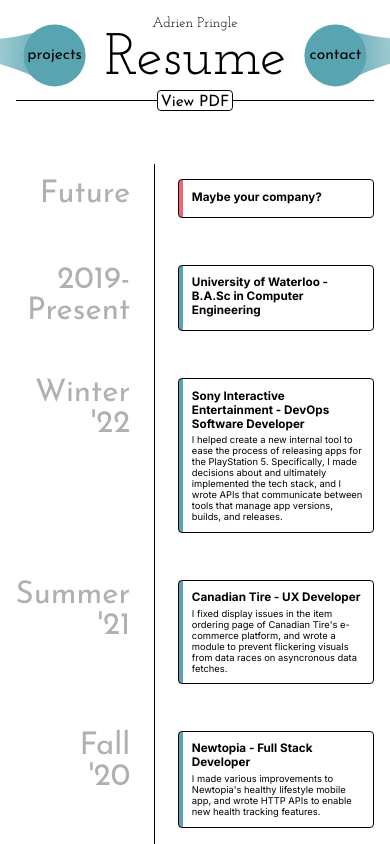
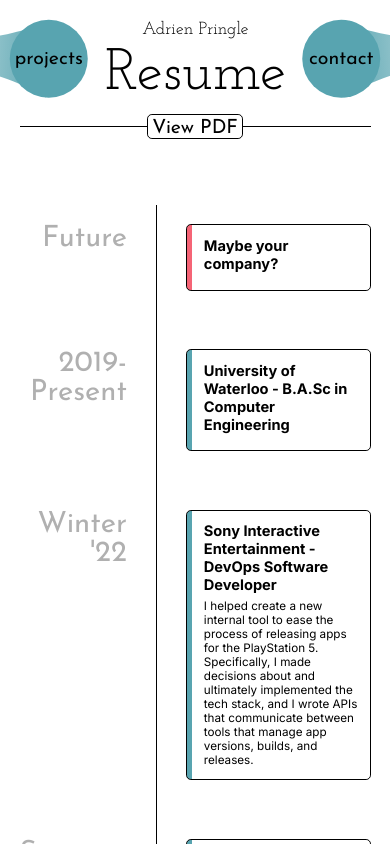
Before and after one commit to AdrienPringle/personal-website-v2, a Next.js app: page /resume in a window 390 px wide. Shown: the top 844 px of the page. Built offline with nearby package versions, Linux system fonts and the light colour scheme.

Commit message:
improve mobile spacing

```diff
--- a/components/background.tsx
+++ b/components/background.tsx
@@ -112,7 +112,7 @@
 	// const [svgWitdh, setWidth] = useState(0);
 	// const [svgHeight, setHeight] = useState(0);
 
-	const isMobile = windowWidth <= 480;
+	const isMobile = windowWidth < 480;
 
 	useEffect(() => {
 		// const width = document.body.clientWidth;
@@ -153,7 +153,7 @@
 					])
 				) as { [state in State]: boolean };
 
-				const colorNum = Math.floor(Math.random() * 16);
+				const colorNum = Math.floor(Math.random() * 8);
 				const color =
 					colorNum === 0 ? "red" : colorNum === 1 ? "blue" : "default";
 
@@ -180,7 +180,7 @@
 		const props = {
 			fill: "white",
 			// stroke: `#1F1F1F${shape.visibilityMap[state] ? "ff" : "00"}`,
-			strokeWidth: "0.06rem",
+			strokeWidth: "0.1rem",
 			className: `
                 shape
                 shape-type-${shape.type}
--- a/components/contact/index.tsx
+++ b/components/contact/index.tsx
@@ -7,7 +7,7 @@
 	width: "100%",
 	display: "flex",
 	justifyContent: "center",
-	alignItems: "center",
+	alignItems: "top",
 };
 const contactsTableStyle: CSSProperties = {
 	display: "grid",
@@ -16,7 +16,6 @@
 	justifyContent: "center",
 	alignItems: "center",
 
-	marginTop: "max(2rem, calc(28vh - 10rem))",
 	marginBottom: "1rem",
 };
 const imageContainerStyle: CSSProperties = {
@@ -32,7 +31,7 @@
 	return (
 		<div>
 			<div style={contactsContainerStyle}>
-				<div style={contactsTableStyle}>
+				<div style={contactsTableStyle} className="contacts-table">
 					{data.map(({ image, text, url }) => {
 						const IconSvg = image;
 						return (
--- a/components/header.tsx
+++ b/components/header.tsx
@@ -21,7 +21,7 @@
 	tailPosx: 0,
 	tailPosy: -5,
 	posx: -12,
-	posy: 20,
+	posy: 15,
 	offset: 80,
 	isActive: true,
 };
@@ -39,7 +39,7 @@
 	tailPosx: 0,
 	tailPosy: -5,
 	posx: 0,
-	posy: 30,
+	posy: 25,
 	offset: 80,
 	isActive: true,
 };
@@ -57,7 +57,7 @@
 	tailPosx: 0,
 	tailPosy: -5,
 	posx: 12,
-	posy: 20,
+	posy: 15,
 	offset: 80,
 	isActive: true,
 };
@@ -65,7 +65,7 @@
 const statePageLeft: DropState = {
 	tailPosx: 0,
 	tailPosy: -4,
-	posx: -32,
+	posx: -28,
 	posy: -2,
 	offset: 80,
 	isActive: true,
@@ -73,9 +73,9 @@
 
 const statePageLeftMobile: DropState = {
 	tailPosx: -30,
-	tailPosy: -3,
-	posx: -18,
-	posy: -2,
+	tailPosy: -4,
+	posx: -15,
+	posy: -3,
 	offset: 80,
 	isActive: true,
 };
@@ -101,7 +101,7 @@
 const statePageRight: DropState = {
 	tailPosx: 0,
 	tailPosy: -4,
-	posx: 32,
+	posx: 28,
 	posy: -2,
 	offset: 80,
 	isActive: true,
@@ -109,9 +109,9 @@
 
 const statePageRightMobile: DropState = {
 	tailPosx: 30,
-	tailPosy: -3,
-	posx: 18,
-	posy: -2,
+	tailPosy: -4,
+	posx: 15,
+	posy: -3,
 	offset: 80,
 	isActive: true,
 };
@@ -205,15 +205,17 @@
 
 	const isMain = page === "/";
 
-	const isMobile = windowWidth <= 480 ? 1 : 0;
+	const isMobile = windowWidth < 480 ? 1 : 0;
 
 	const nameScale = isMain ? 1 : 0.3;
-	const subScale = isMain ? 1 : 2.5;
+	const subScale = isMain ? 1 : isMobile ? 2 : 2.5;
 	return (
 		<div
 			style={{
 				...containerStyle,
-				transform: `translateY(${isMain ? (isMobile ? 28 : 10) : 0}em)`,
+				transform: `translateY(${
+					isMain ? (isMobile ? "calc(40vh - 15em)" : "10em") : "0em"
+				})`,
 			}}
 		>
 			<div
@@ -243,16 +245,16 @@
 					onClick={() => transition("resume")}
 				/>
 				<AnimatedDrop
+					content="contact"
+					isAnimating={isAnimating}
+					{...stateMap[page].contact[isMobile]}
+					onClick={() => transition("contact")}
+				/>
+				<AnimatedDrop
 					content="projects"
 					isAnimating={isAnimating}
 					{...stateMap[page].projects[isMobile]}
 					onClick={() => transition("projects")}
-				/>
-				<AnimatedDrop
-					content="contact"
-					isAnimating={isAnimating}
-					{...stateMap[page].contact[isMobile]}
-					onClick={() => transition("contact")}
 				/>
 			</div>
 		</div>
--- a/components/resume/index.tsx
+++ b/components/resume/index.tsx
@@ -14,7 +14,6 @@
 	textAlign: "right",
 
 	fontFamily: '"Josefin Sans", sans-serif',
-	fontSize: "4rem",
 	color: "#b0b0b0",
 
 	margin: "2rem 3rem 4rem 0",
@@ -66,7 +65,11 @@
 			{data.map(({ date, title, content }, i) => {
 				return (
 					<>
-						<div style={dateStyle} key={`resume-date-${i}`}>
+						<div
+							style={dateStyle}
+							key={`resume-date-${i}`}
+							className={"resume-date"}
+						>
 							{date}
 						</div>
 						<div
--- a/pages/_app.tsx
+++ b/pages/_app.tsx
@@ -15,12 +15,12 @@
 	[state in Pages]: (x: number, y: number, isMobile: boolean) => boolean;
 } = {
 	"/": (x, y, isMobile) =>
-		isMobile ? y < 0.15 || y > 0.7 : Math.abs(x - 0.5) - 0.4 * y > 0.15,
+		isMobile ? y < 0.15 || y > 0.8 : Math.abs(x - 0.5) - 0.4 * y > 0.15,
 	resume: (x, y, isMobile) => (isMobile ? false : x < 0.17 || x > 0.83),
 	projects: (x, y, isMobile) => (isMobile ? false : x < 0.17 || x > 0.83),
 	contact: (x, y, isMobile) =>
 		isMobile
-			? y > 0.7
+			? y > 0.6
 			: x < 0.17 || x > 0.83 || y + (x - 0.5) * (x - 0.5) > 0.75,
 };
 
--- a/styles/globals.css
+++ b/styles/globals.css
@@ -21,7 +21,7 @@
 }
 
 html {
-	font-size: calc(2vw);
+	font-size: calc(2.5vw);
 }
 
 @media (min-width: 480px) {
@@ -48,6 +48,26 @@
 		width: 100%;
 		padding-left: 20%;
 		padding-right: 20%;
+	}
+}
+
+.resume-date {
+	font-size: 3rem;
+}
+
+@media (min-width: 480px) {
+	.resume-date {
+		font-size: 4rem;
+	}
+}
+
+.contacts-table {
+	margin-top: 2rem;
+}
+
+@media (min-width: 480px) {
+	.contacts-table {
+		margin-top: max(2rem, calc(28vh - 10rem));
 	}
 }
 
```
